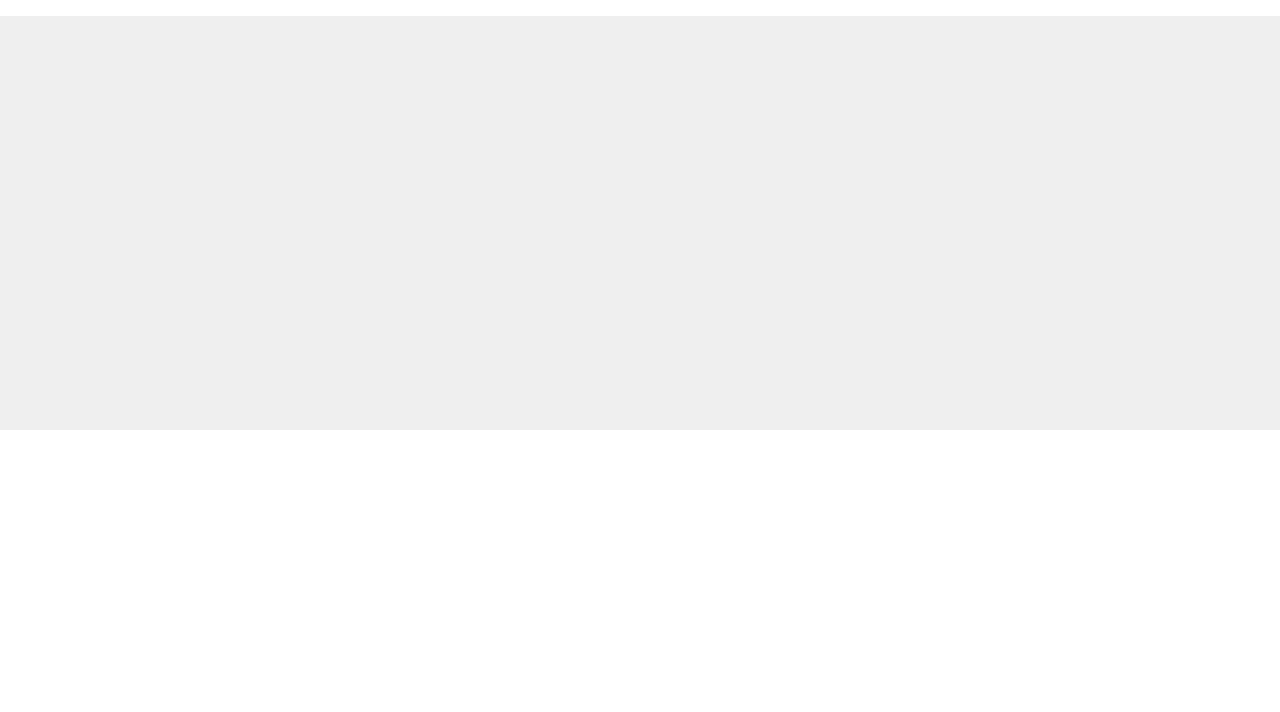
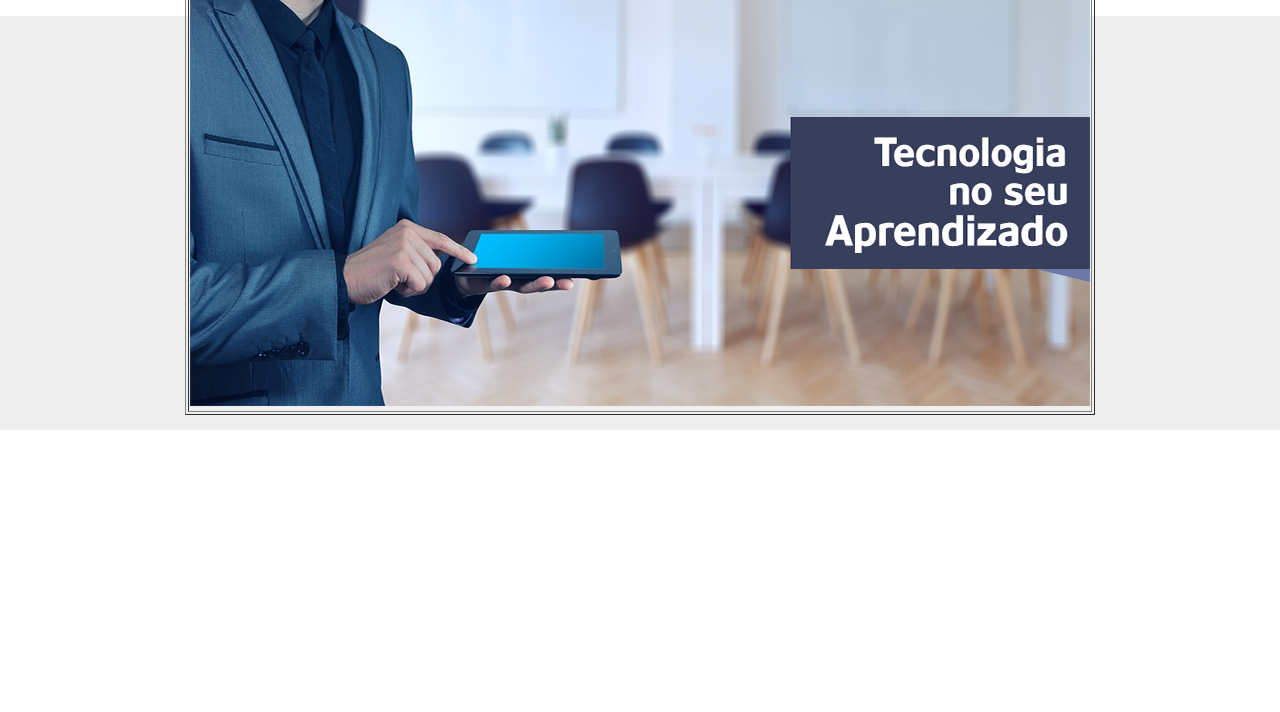
Before and after one commit to CassioPotter/projeto, a plain HTML site: page site01/index.html in a window 1280 px wide. Shown: the part 88-800 px from the top of the page. Drawn offline with Linux system fonts and the light colour scheme.

Commit message:
Update index.html

```diff
--- a/site01/index.html
+++ b/site01/index.html
@@ -21,7 +21,7 @@
 
         <tr>
             <td colspan="2">
-
+                <img src="capa.png" alt="capa">
             </td>
         </tr>
     </table>
```
